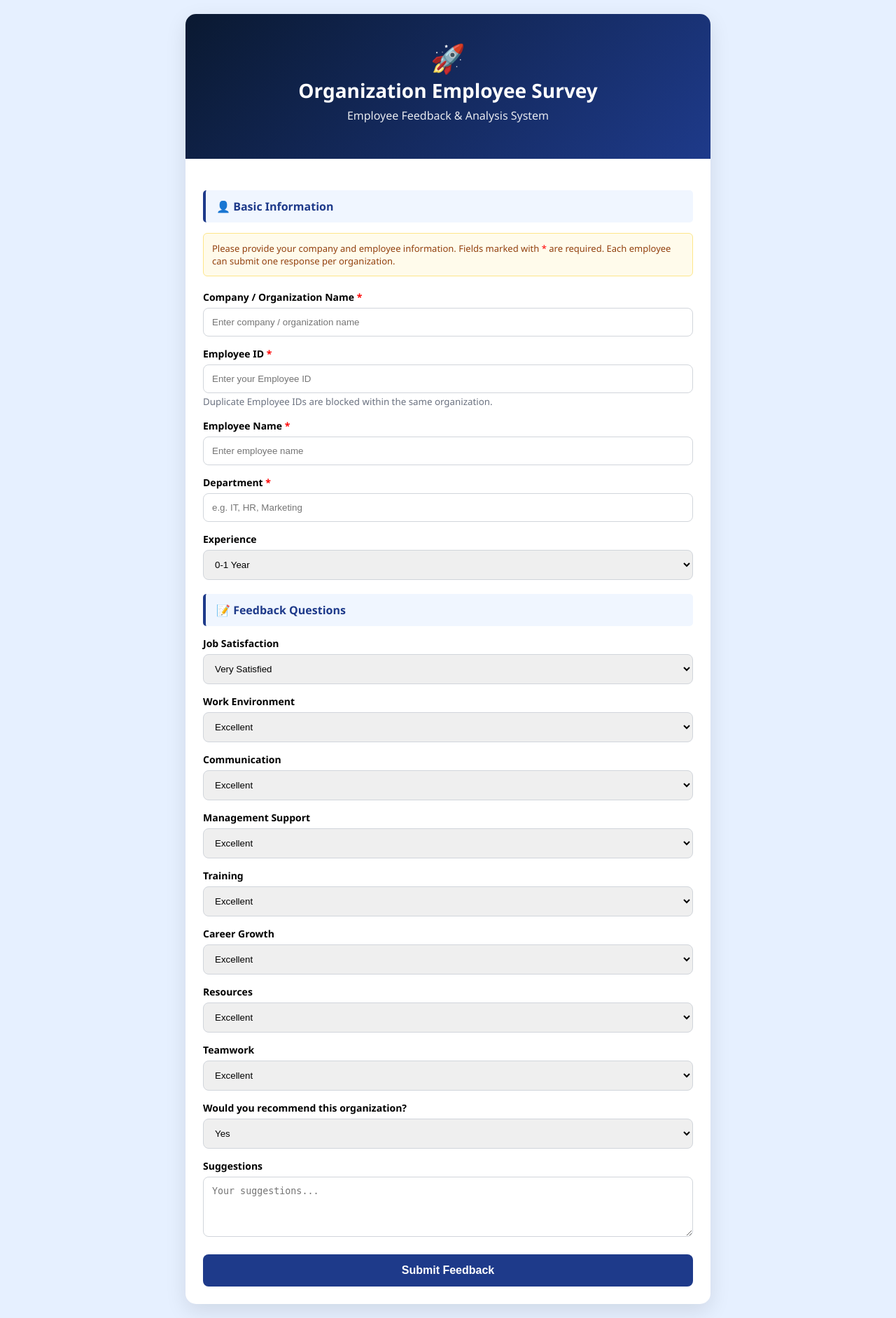
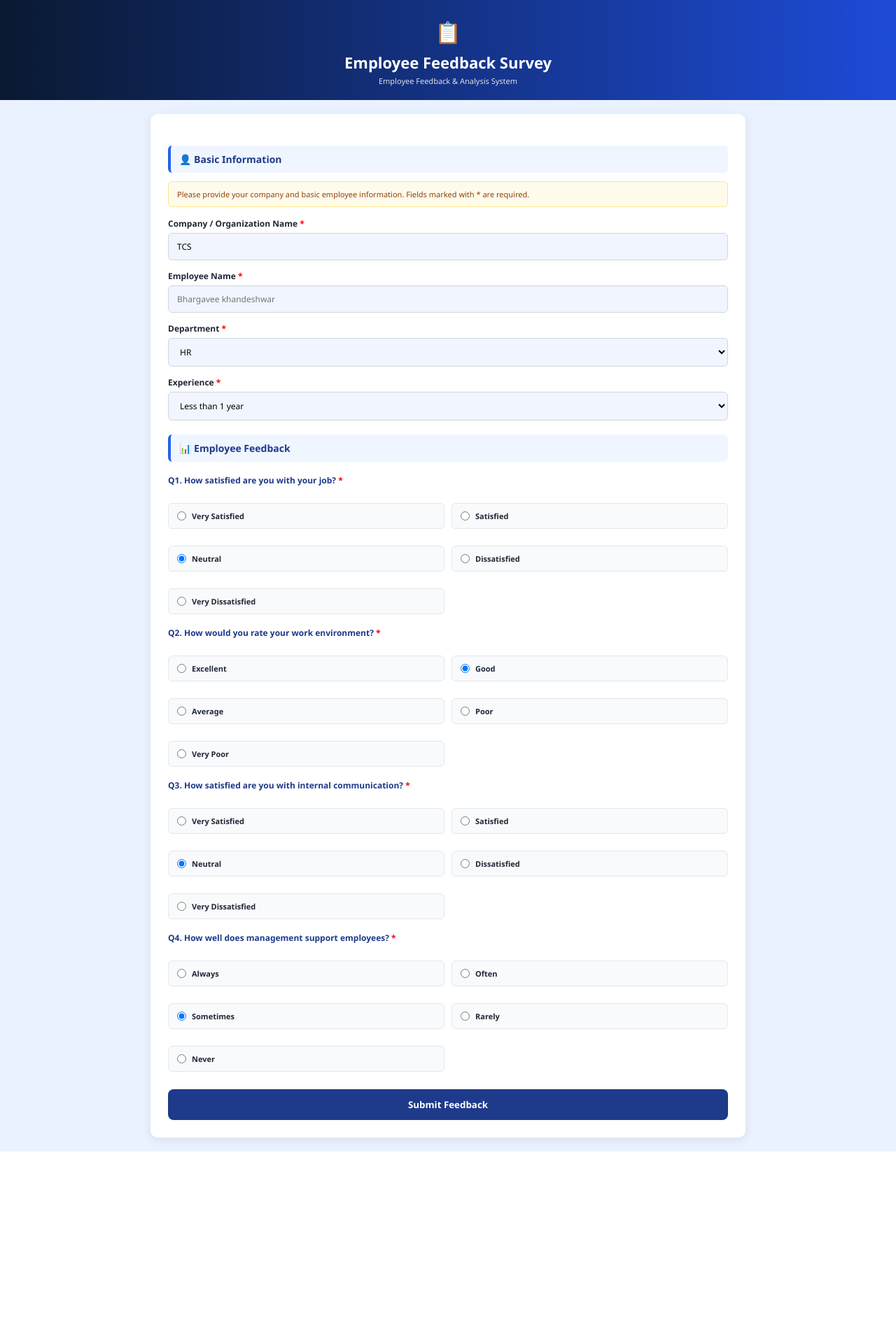
Before and after one commit to bhargaveekmca25-jpg/organization-employee-survey, a Flask app: page /survey in a window 1280 px wide. Shown: the whole page at 70% size. After the commit the page ends 1646 px from the top, so only its background shows below. Run offline with Flask 3, Linux system fonts and the light colour scheme.

Commit message:
restore original radio button survey design

```diff
--- a/templates/survey.html
+++ b/templates/survey.html
@@ -1,67 +1,101 @@
 <!DOCTYPE html>
 <html>
 <head>
-    <title>Employee Survey</title>
+    <title>Employee Feedback Survey</title>
     <meta name="viewport" content="width=device-width, initial-scale=1.0">
     <style>
-        body { font-family: 'Segoe UI', Arial, sans-serif; background: #e6f0ff; margin:0; padding:20px; }
-        .main { max-width: 750px; margin: 0 auto; background: white; border-radius: 15px; overflow:hidden; box-shadow: 0 10px 30px rgba(0,0,0,0.1); }
-        .header { background: linear-gradient(135deg, #0a1931, #1e3a8a); color:white; padding:35px; text-align:center; }
-        .header h1 { margin:0; font-size:28px; }
-        .header p { opacity:0.9; margin-top:6px; }
-        .content { padding:25px; }
-        .section-title { background:#f0f6ff; padding:12px 15px; border-left:4px solid #1e3a8a; border-radius:5px; font-weight:bold; color:#1e3a8a; margin:20px 0 15px 0; }
-        .info-box { background:#fffbeb; border:1px solid #fde68a; padding:12px; border-radius:6px; font-size:13px; color:#92400e; margin-bottom:20px; }
-        label { font-weight:600; font-size:14px; display:block; margin-top:15px; }
-        input, select, textarea { width:100%; padding:12px; margin-top:6px; border:1px solid #d1d5db; border-radius:8px; box-sizing:border-box; }
-        button { background:#1e3a8a; color:white; padding:14px; width:100%; border:none; border-radius:8px; font-size:16px; font-weight:bold; cursor:pointer; margin-top:20px; }
-        button:hover { background:#0a1931; }
-        .req { color:red; }
+        *{margin:0;padding:0;box-sizing:border-box;font-family:'Segoe UI',Arial,sans-serif}
+        body{background:#eaf2ff;padding:0;margin:0}
+        .header{background:linear-gradient(90deg,#0a1931,#1e4bd8);color:white;text-align:center;padding:25px 15px 20px 15px}
+        .header h1{font-size:22px;margin-top:8px}
+        .header p{font-size:11px;opacity:0.85;margin-top:4px}
+        .container{max-width:850px;margin:20px auto;background:white;border-radius:10px;padding:25px;box-shadow:0 4px 15px rgba(0,0,0,0.08)}
+        .sec-title{background:#f0f6ff;border-left:4px solid #2563eb;padding:10px 12px;border-radius:6px;color:#1e3a8a;font-weight:bold;font-size:14px;margin:20px 0 12px 0;display:flex;align-items:center;gap:6px}
+        .info-box{background:#fffbeb;border:1px solid #fde68a;color:#92400e;font-size:11px;padding:10px 12px;border-radius:6px;margin-bottom:15px}
+        label{font-size:12px;font-weight:600;display:block;margin-top:14px;color:#1f2937}
+        .req{color:red}
+        input, select{width:100%;padding:10px 12px;margin-top:5px;border:1px solid #d1d5db;border-radius:6px;background:#f1f5ff;font-size:12px}
+        .q-title{font-size:12px;font-weight:600;margin:18px 0 10px 0;color:#1e3a8a}
+        .radio-grid{display:grid;grid-template-columns:1fr 1fr;gap:10px}
+        .radio-opt{background:#f8fafc;border:1px solid #e2e8f0;padding:10px 12px;border-radius:6px;font-size:11px;display:flex;align-items:center;gap:8px;cursor:pointer}
+        .radio-opt:hover{border-color:#93c5fd;background:#eff6ff}
+        .radio-opt input{width:auto;margin:0}
+        .radio-opt.selected{border-color:#2563eb;background:#eff6ff}
+        button{background:#1e3a8a;color:white;width:100%;padding:13px;border:none;border-radius:8px;font-weight:bold;margin-top:25px;cursor:pointer}
+        @media(max-width:600px){.radio-grid{grid-template-columns:1fr}}
     </style>
 </head>
 <body>
-    <div class="main">
 <div class="header">
-            <div style="font-size:40px;">🚀</div>
-            <h1>Organization Employee Survey</h1>
+    <div style="font-size:30px;">📋</div>
+    <h1>Employee Feedback Survey</h1>
     <p>Employee Feedback & Analysis System</p>
 </div>
-        <div class="content">
-            <div class="section-title">👤 Basic Information</div>
-            <div class="info-box">Please provide your company and employee information. Fields marked with <span class="req">*</span> are required. Each employee can submit one response per organization.</div>
 
+<div class="container">
 <form action="/submit" method="POST">
+
+    <div class="sec-title">👤 Basic Information</div>
+    <div class="info-box">Please provide your company and basic employee information. Fields marked with * are required.</div>
+
     <label>Company / Organization Name <span class="req">*</span></label>
-                <input type="text" name="company_name" placeholder="Enter company / organization name" required>
-
-                <label>Employee ID <span class="req">*</span></label>
-                <input type="text" name="employee_id" placeholder="Enter your Employee ID" required>
-                <small style="color:#6b7280;">Duplicate Employee IDs are blocked within the same organization.</small>
+    <input type="text" name="company_name" value="TCS" required>
 
     <label>Employee Name <span class="req">*</span></label>
-                <input type="text" name="name" placeholder="Enter employee name" required>
+    <input type="text" name="name" placeholder="Bhargavee khandeshwar" required>
 
     <label>Department <span class="req">*</span></label>
-                <input type="text" name="department" placeholder="e.g. IT, HR, Marketing" required>
+    <select name="department" required>
+        <option>HR</option><option>IT</option><option>Marketing</option><option>Finance</option><option>Operations</option>
+    </select>
 
-                <label>Experience</label>
-                <select name="experience"><option>0-1 Year</option><option>1-3 Years</option><option>3-5 Years</option><option>5+ Years</option></select>
+    <label>Experience <span class="req">*</span></label>
+    <select name="experience" required>
+        <option>Less than 1 year</option><option>1-2 years</option><option>2-5 years</option><option>5+ years</option>
+    </select>
 
-                <div class="section-title">📝 Feedback Questions</div>
-                <label>Job Satisfaction</label><select name="job_satisfaction"><option>Very Satisfied</option><option>Satisfied</option><option>Neutral</option><option>Dissatisfied</option></select>
-                <label>Work Environment</label><select name="work_environment"><option>Excellent</option><option>Good</option><option>Average</option><option>Poor</option></select>
-                <label>Communication</label><select name="communication"><option>Excellent</option><option>Good</option><option>Average</option><option>Poor</option></select>
-                <label>Management Support</label><select name="management_support"><option>Excellent</option><option>Good</option><option>Average</option><option>Poor</option></select>
-                <label>Training</label><select name="training"><option>Excellent</option><option>Good</option><option>Average</option><option>Poor</option></select>
-                <label>Career Growth</label><select name="career_growth"><option>Excellent</option><option>Good</option><option>Average</option><option>Poor</option></select>
-                <label>Resources</label><select name="resources"><option>Excellent</option><option>Good</option><option>Average</option><option>Poor</option></select>
-                <label>Teamwork</label><select name="teamwork"><option>Excellent</option><option>Good</option><option>Average</option><option>Poor</option></select>
-                <label>Would you recommend this organization?</label><select name="recommend"><option>Yes</option><option>No</option><option>Maybe</option></select>
-                <label>Suggestions</label><textarea name="suggestions" rows="4" placeholder="Your suggestions..."></textarea>
+    <div class="sec-title">📊 Employee Feedback</div>
+
+    <div class="q-title">Q1. How satisfied are you with your job? <span class="req">*</span></div>
+    <div class="radio-grid">
+        <label class="radio-opt"><input type="radio" name="job_satisfaction" value="Very Satisfied"> Very Satisfied</label>
+        <label class="radio-opt"><input type="radio" name="job_satisfaction" value="Satisfied"> Satisfied</label>
+        <label class="radio-opt"><input type="radio" name="job_satisfaction" value="Neutral" checked> Neutral</label>
+        <label class="radio-opt"><input type="radio" name="job_satisfaction" value="Dissatisfied"> Dissatisfied</label>
+        <label class="radio-opt"><input type="radio" name="job_satisfaction" value="Very Dissatisfied"> Very Dissatisfied</label>
+    </div>
+
+    <div class="q-title">Q2. How would you rate your work environment? <span class="req">*</span></div>
+    <div class="radio-grid">
+        <label class="radio-opt"><input type="radio" name="work_environment" value="Excellent"> Excellent</label>
+        <label class="radio-opt"><input type="radio" name="work_environment" value="Good" checked> Good</label>
+        <label class="radio-opt"><input type="radio" name="work_environment" value="Average"> Average</label>
+        <label class="radio-opt"><input type="radio" name="work_environment" value="Poor"> Poor</label>
+        <label class="radio-opt"><input type="radio" name="work_environment" value="Very Poor"> Very Poor</label>
+    </div>
+
+    <div class="q-title">Q3. How satisfied are you with internal communication? <span class="req">*</span></div>
+    <div class="radio-grid">
+        <label class="radio-opt"><input type="radio" name="communication" value="Very Satisfied"> Very Satisfied</label>
+        <label class="radio-opt"><input type="radio" name="communication" value="Satisfied"> Satisfied</label>
+        <label class="radio-opt"><input type="radio" name="communication" value="Neutral" checked> Neutral</label>
+        <label class="radio-opt"><input type="radio" name="communication" value="Dissatisfied"> Dissatisfied</label>
+        <label class="radio-opt"><input type="radio" name="communication" value="Very Dissatisfied"> Very Dissatisfied</label>
+    </div>
+
+    <div class="q-title">Q4. How well does management support employees? <span class="req">*</span></div>
+    <div class="radio-grid">
+        <label class="radio-opt"><input type="radio" name="management_support" value="Always"> Always</label>
+        <label class="radio-opt"><input type="radio" name="management_support" value="Often"> Often</label>
+        <label class="radio-opt"><input type="radio" name="management_support" value="Sometimes" checked> Sometimes</label>
+        <label class="radio-opt"><input type="radio" name="management_support" value="Rarely"> Rarely</label>
+        <label class="radio-opt"><input type="radio" name="management_support" value="Never"> Never</label>
+    </div>
+
+    <!-- Baaki Q5 onwards tumhare purane code se same rahenge, agar chahiye to add kar dena -->
 
     <button type="submit">Submit Feedback</button>
 </form>
 </div>
-    </div>
 </body>
 </html>
```
Lines whose indentation alone changed are shown as unchanged.
